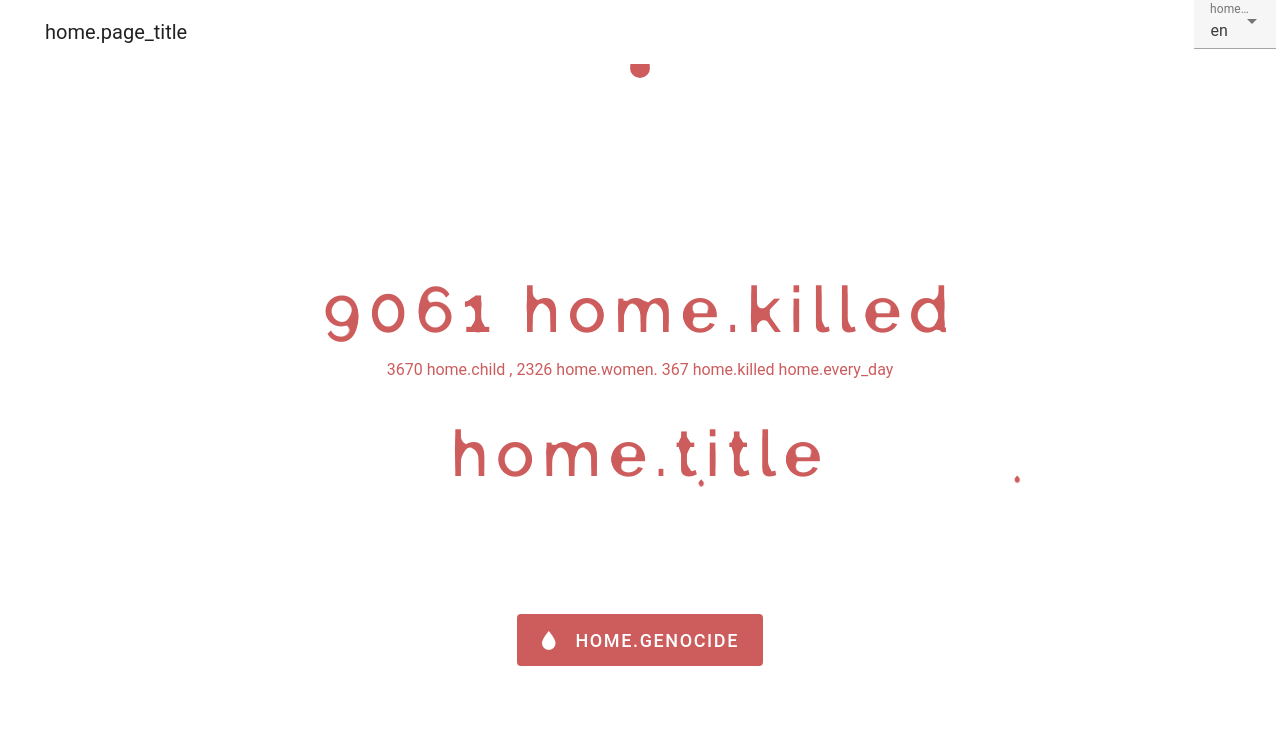
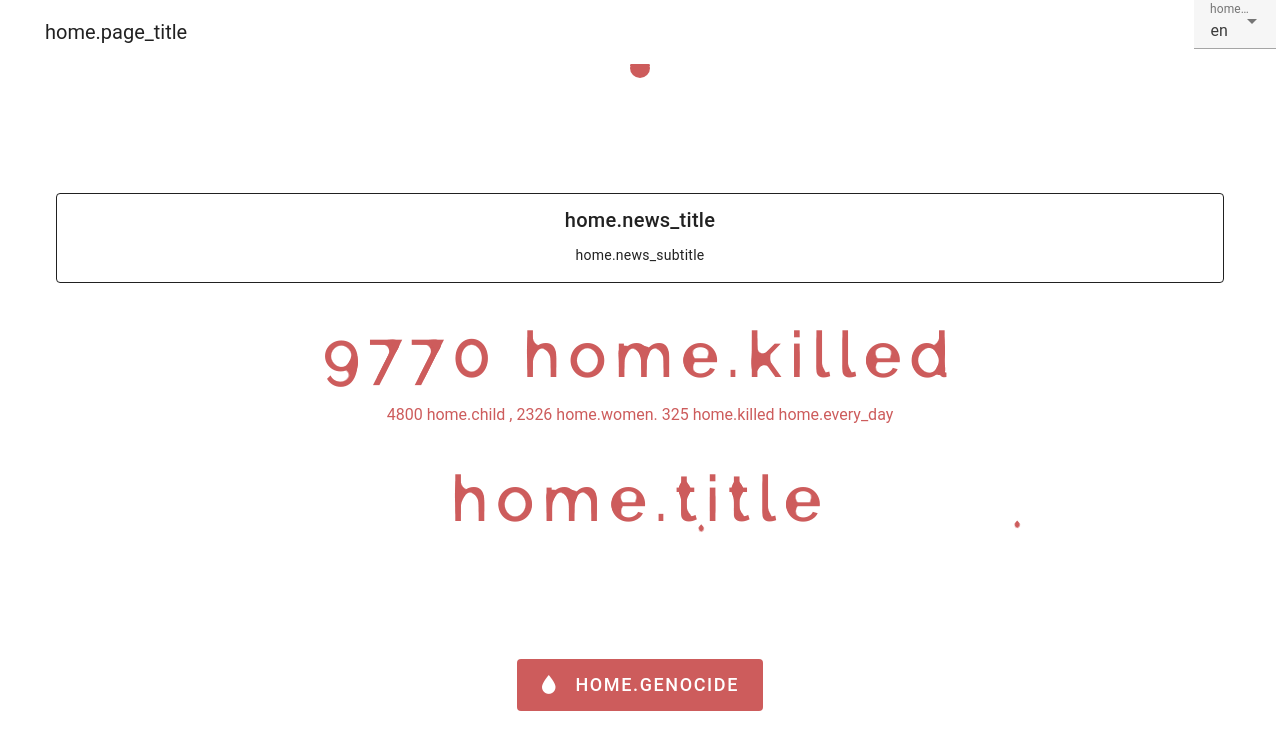
Before and after one commit to Abdulrahman-YE/promised_blood_land, a Vue app: page / in a window 1280 px wide. Shown: the top 750 px of the page. Built offline with nearby package versions, Linux system fonts and the light colour scheme; some icons are missing.

Commit message:
Add news card to home page

```diff
--- a/src/components/HelloWorld.vue
+++ b/src/components/HelloWorld.vue
@@ -2,8 +2,9 @@
   <div class="drop"></div>
 
   <v-container class="fill-height">
+
     <v-responsive class="align-center text-center fill-height ">
-
+      <v-card :title="$t('home.news_title')" :text="$t('home.news_subtitle')" variant="outlined"></v-card>
       <div :dir="$i18n.locale == 'ar' ? 'rtl' : 'ltr'">
         <link href="https://fonts.googleapis.com/css?family=Raleway:300,500,700,900" rel="stylesheet">
 
@@ -18,12 +19,12 @@
         </svg>
 
         <h1 class="title">
-          9061 {{ $t("home.killed") }}
+          9770 {{ $t("home.killed") }}
           <span class="dropy"></span>
 
           <span class="dropy"></span>
         </h1>
-        <p class="text-body" style="color:IndianRed;">3670 {{ $t('home.child') }} , 2326 {{ $t('home.women') }}. 367 {{
+        <p class="text-body" style="color:IndianRed;">4800 {{ $t('home.child') }} , 2326 {{ $t('home.women') }}. 325 {{
           $t("home.killed") + " " + $t('home.every_day') }} </p>
 
       </div>
--- a/src/lang/ar.json
+++ b/src/lang/ar.json
@@ -8,7 +8,9 @@
         "women": "نساء",
         "every_day": "كل يوم",
         "killed": "قتلوا",
-        "lang": "اللغة"
+        "lang": "اللغة",
+        "news_title": "٢٤ مجزرة خلال الساعات السابقة وراح ضحيتها ٢٤٣ شهيد",
+        "news_subtitle": "الصهاينة يمارسون حرب ابادة و تطهير عرقي منذ ٣٠ يوما من الحرب ودعاة حقوق الانسان قاموا بنقض قرار وقف الحرب بالفيتو."
     },
     "genocide": {
         "title": "تحقيق متطلبات الدم لإقامة الأرض الموعودة",
--- a/src/lang/en.json
+++ b/src/lang/en.json
@@ -8,7 +8,9 @@
         "women": "Women",
         "every_day": "Every Day",
         "killed": "Killed",
-        "lang": "Language"
+        "lang": "Language",
+        "news_title": " 24 massacres in the past few hours, killing 243 martyrs",
+        "news_subtitle": "Zionists have been waging a war of extermination and ethnic cleansing for 30 days of war, and human rights advocates vetoed a ceasefire resolution."
     },
     "genocide": {
         "title": "Fulfilling The Blood Requirements To Establish The Promised Land",
--- a/src/lang/es.json
+++ b/src/lang/es.json
@@ -8,7 +8,8 @@
         "women": "mujeres",
         "every_day": "Todos los días",
         "killed": "Muertos",
-        "lang": "Idioma"
-
+        "lang": "Idioma",
+        "news_title": "24 masacres en las últimas horas, matando a 243 mártires",
+        "news_subtitle": "Los sionistas han estado librando una guerra de exterminio y limpieza étnica durante 30 días de guerra, y los defensores de los derechos humanos vetaron una resolución de alto el fuego."
     }
 }
--- a/src/lang/fr.json
+++ b/src/lang/fr.json
@@ -8,6 +8,8 @@
         "women": "femmes",
         "every_day": "Chaque jour",
         "killed": "Tués",
-        "lang": "Langue"
+        "lang": "Langue",
+        "news_title": "24 massacres au cours des dernières heures, tuant 243 martyrs",
+        "news_subtitle": " Les sionistes mènent une guerre d'extermination et de nettoyage ethnique depuis 30 jours de guerre, et les défenseurs des droits de l'homme ont mis son veto à une résolution de cessez-le-feu."
     }
 }
--- a/src/lang/zh.json
+++ b/src/lang/zh.json
@@ -8,6 +8,8 @@
         "women": "妇女",
         "every_day": "每天",
         "killed": "被杀",
-        "lang": "语言"
+        "lang": "语言",
+        "news_title": "过去几小时内发生了 24 起大屠杀，造成 243 名烈士死亡",
+        "news_subtitle": "自战争开始 30 天以来，犹太复国主义者一直在进行种族灭绝和民族清洗战争，人权倡导者否决了停火决议."
     }
 }
```
